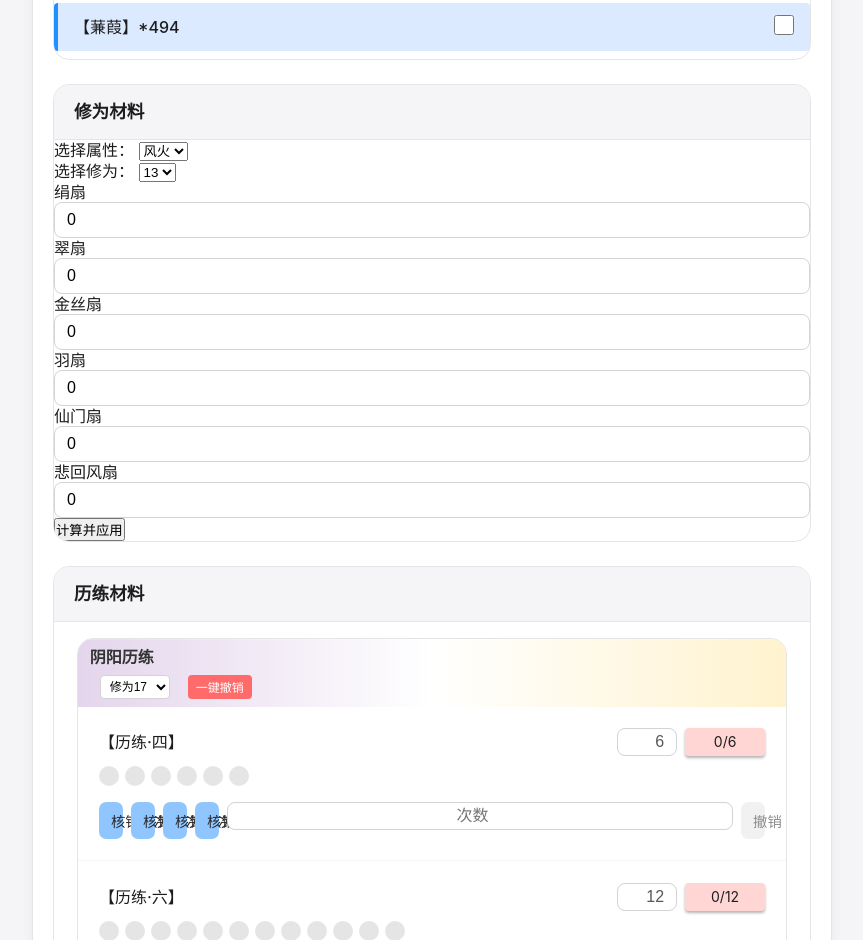
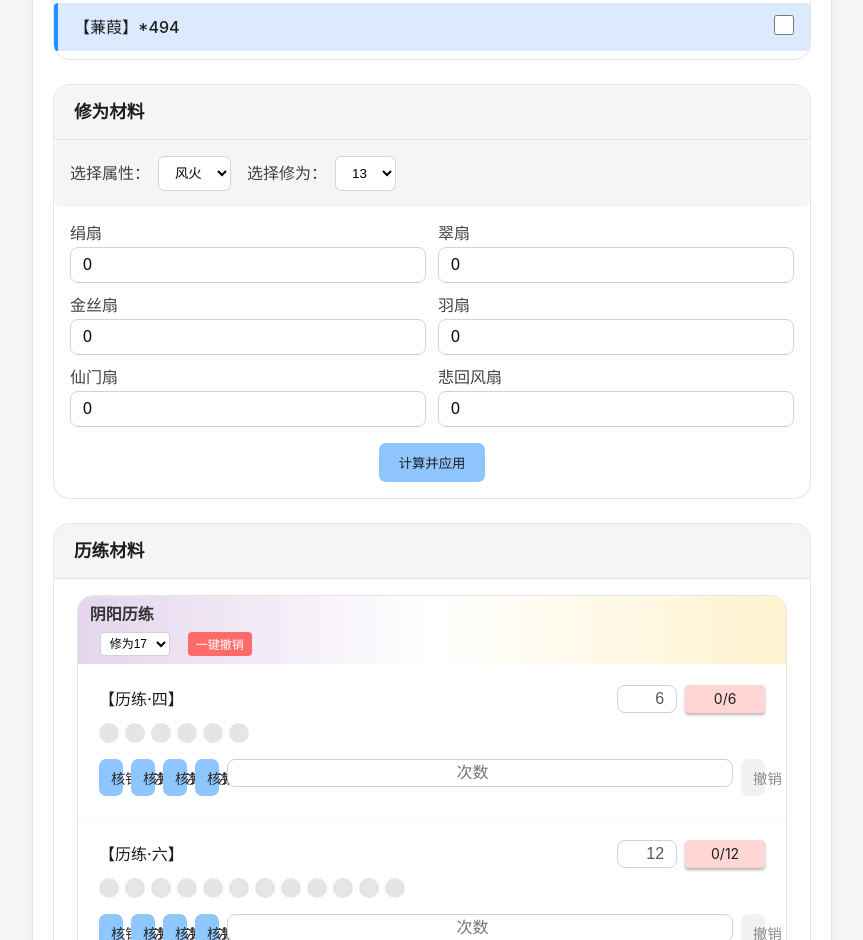
Before and after one commit to buffzero/DHYA, a plain HTML site: page index.html in a window 1280 px wide. Shown: the part 2107-3047 px from the top of the page, without its empty margins (208-1071 px from the left). Drawn offline with Linux system fonts and the light colour scheme.

Commit message:
Update style.css

```diff
--- a/style.css
+++ b/style.css
@@ -896,6 +896,79 @@ input[type="checkbox"] {
     min-width: 14px;
   }
 }
+/* ==================== 修为材料 ==================== */
+.cultivation-controls {
+    display: flex;
+    flex-wrap: wrap;
+    gap: 16px;
+    padding: 16px;
+    background: var(--gray-50);
+    border-radius: var(--radius-sm);
+    margin-bottom: 16px;
+}
+
+.input-row {
+    display: flex;
+    align-items: center;
+    gap: 8px;
+}
+
+.input-row label {
+    font-weight: 500;
+    color: var(--gray-800);
+}
+
+.input-row select {
+    padding: 8px 12px;
+    border: 1px solid var(--gray-200);
+    border-radius: var(--radius-sm);
+    background: var(--white);
+}
+
+.material-inputs {
+    display: grid;
+    grid-template-columns: repeat(2, 1fr);
+    gap: 12px;
+    padding: 0 16px 16px;
+}
+
+.material-input {
+    display: flex;
+    flex-direction: column;
+}
+
+.material-input label {
+    font-weight: 500;
+    margin-bottom: 4px;
+    color: var(--gray-800);
+}
+
+.material-input input {
+    padding: 8px 12px;
+    border: 1px solid var(--gray-200);
+    border-radius: var(--radius-sm);
+}
+
+.actions {
+    padding: 0 16px 16px;
+    text-align: center;
+}
+
+#calculate-cultivation {
+    padding: 10px 20px;
+    background: var(--blue);
+    color: var(--black);
+    border: none;
+    border-radius: var(--radius-sm);
+    font-weight: 500;
+    cursor: pointer;
+    transition: all 0.2s;
+}
+
+#calculate-cultivation:hover {
+    background: #68b3ff;
+    box-shadow: var(--shadow-sm);
+}
 /* ==================== 按钮微交互 ==================== */
 button {
   transition:
```
